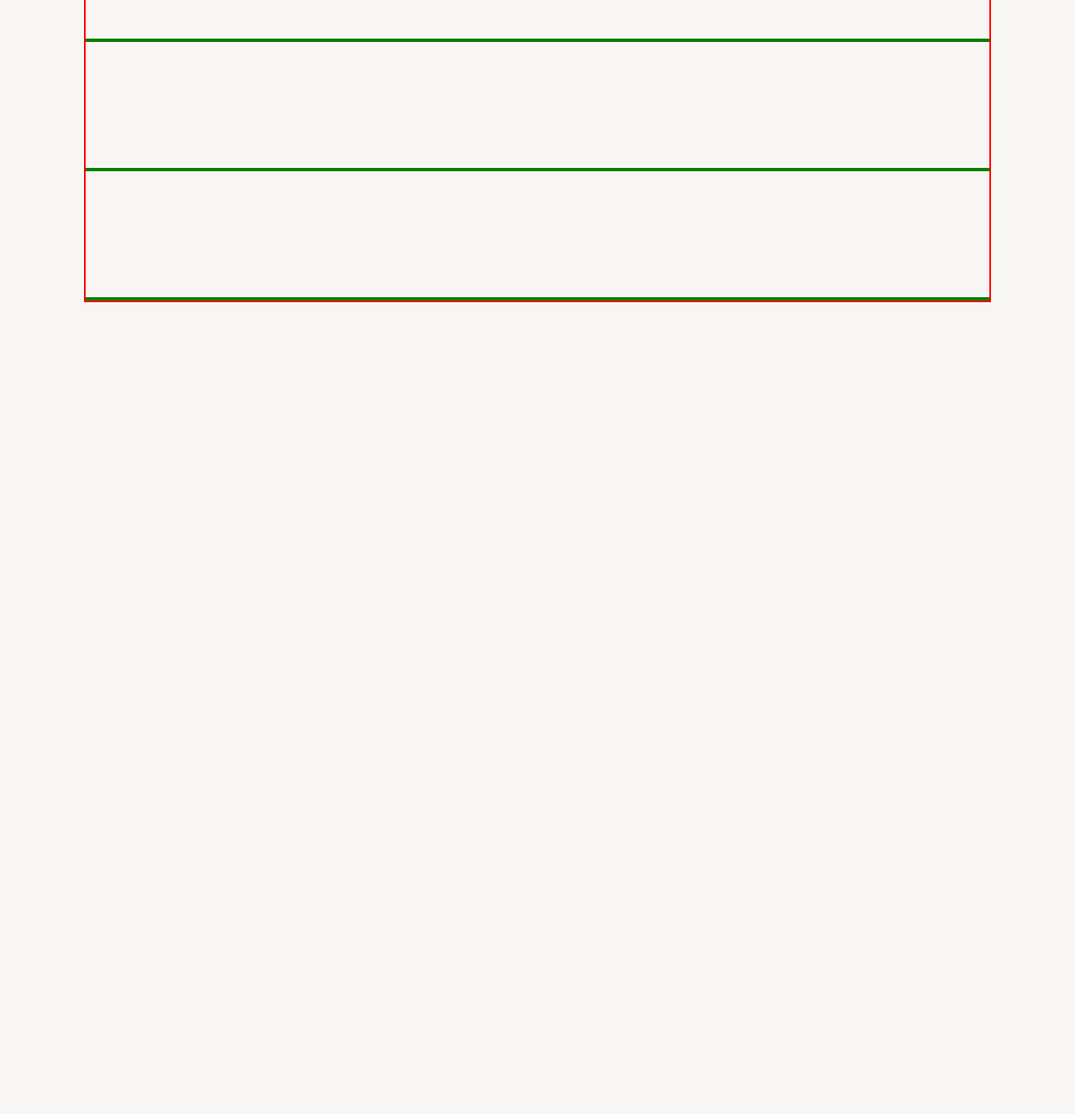
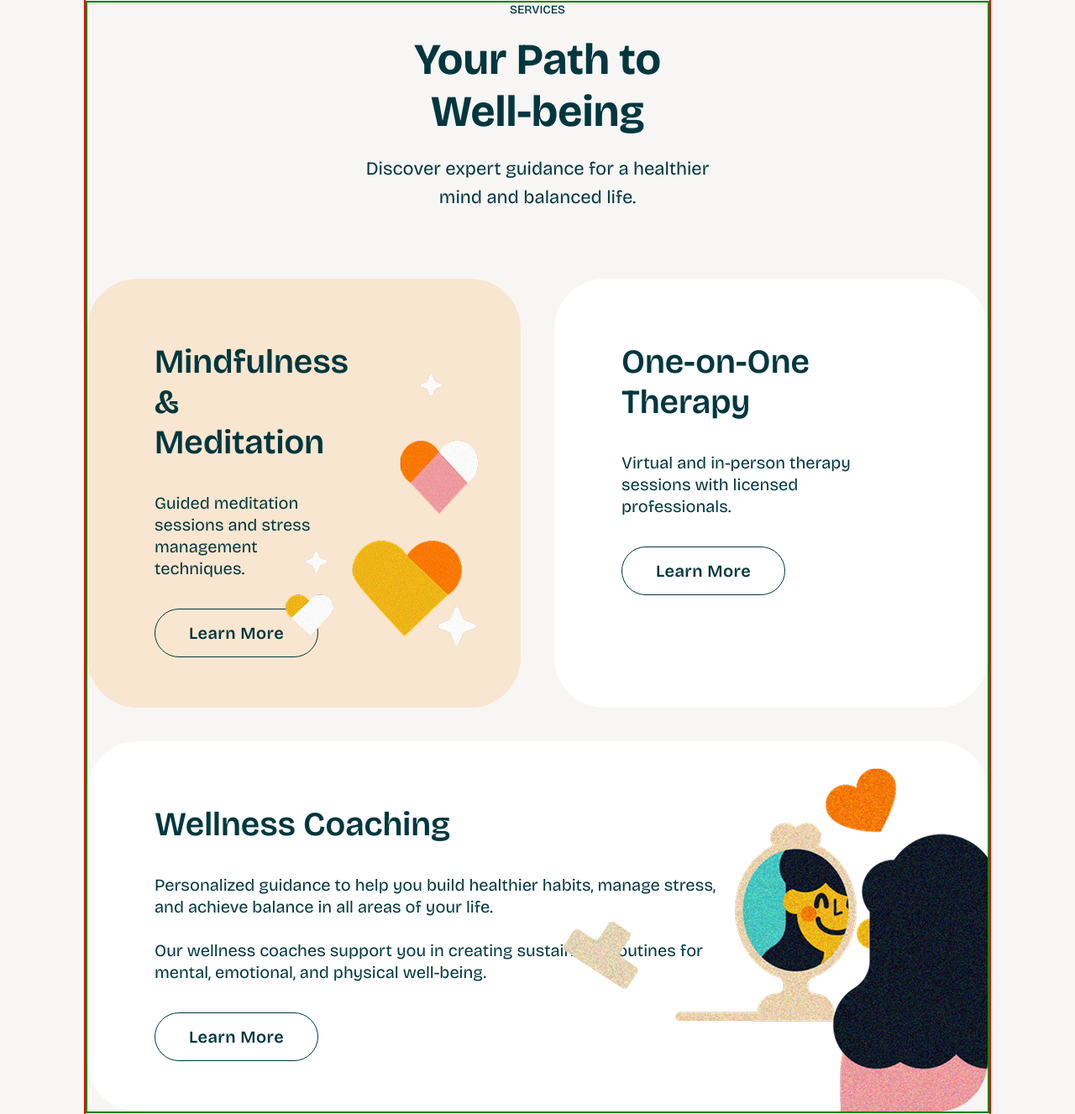
Before and after one commit to bakko7821/solus-landing-page, a plain HTML site: page index.html in a window 1280 px wide. Shown: the part 1707-3034 px from the top of the page at 84% size. Before the commit the page ends 2137 px from the top, so only its background shows below. Drawn offline with nearby package versions, Linux system fonts and the light colour scheme.

Commit message:
done about & services sections

```diff
--- a/index.html
+++ b/index.html
@@ -30,8 +30,47 @@
                 <button>Get Started</button>
             </div>
         </section>
-        <section class="about"></section>
-        <section class="services"></section>
+        <section class="about">
+            <div class="textBox">
+                <h2>How it works</h2>
+                <p class="titleText">We Help You Prioritize Your Mental Health</p>
+                <p class="descriptionText">Browse therapists, book a session, and start your healing journey with trusted professionals.</p>
+                <button>Find a Therapist</button>
+            </div>
+            <img src="images/Illustration_3.png" alt="">
+        </section>
+        <section class="services">
+            <div class="textBox">
+                <h2>Services</h2>
+                <p class="titleText">Your Path to Well-being</p>
+                <p class="descriptionText">Discover expert guidance for a healthier mind and balanced life.</p>
+            </div>
+            <div class="cardBox">
+                <article>
+                    <div class="textBox">
+                        <p class="titleText">Mindfulness & Meditation</p>
+                        <p class="descriptionText">Guided meditation sessions and stress management techniques.</p>
+                        <button>Learn More</button>
+                    </div>
+                    <img src="images/Illustration_10.png" alt="">
+                </article>
+                <article>
+                    <div class="textBox">
+                        <p class="titleText">One-on-One Therapy</p>
+                        <p class="descriptionText">Virtual and in-person therapy sessions with licensed professionals.</p>
+                        <button>Learn More</button>
+                    </div>
+                </article>
+                <article>
+                    <div class="textBox">
+                        <p class="titleText">Wellness Coaching</p>
+                        <p class="descriptionText">Personalized guidance to help you build healthier habits, manage stress, and achieve balance in all areas of your life.<br/><br/>Our wellness coaches support you in creating sustainable routines for mental, emotional, and physical well-being.</p>
+                        <button>Learn More</button>
+                    </div>
+                    <img src="images/Illustration_6.png" alt="">
+                </article>
+            </div>
+        </section>
         <section class="testimonial"></section>
         <section class="partners"></section>
         <section class="resources"></section>
--- a/style.css
+++ b/style.css
@@ -26,7 +26,7 @@ input {
 }
 
 /* FLEX-CENTER */
-html, body, header, header nav, main, main section, section.hero .info {
+html, body, header, header nav, main, main section, section.hero .info, section.services .textBox {
     display: flex;
     align-items: center;
     justify-content: center;
@@ -100,6 +100,8 @@ main section {
     border: 2px green solid;
 }
 
+/* HERO SECTION */
+
 section.hero {
     position: relative;
     background-color: #F9E6D0;
@@ -145,7 +147,9 @@ section.hero .info p {
     margin-bottom: 45px;
 }
 
-section.hero .info button {
+section.hero .info button,
+section.about .textBox button,
+section.services .cardBox article .textBox button {
     background-color: #00373E;
     color: #fff;
     border-radius: 100px;
@@ -153,9 +157,150 @@ section.hero .info button {
     font-size: 20px;
     letter-spacing: 0.5px;
     padding: 16px 40px;
-    transition: background-color 0.5s;
+    transition: background-color 0.5s, color 0.5s;
 }
 
-section.hero .info button:hover {
+section.hero .info button:hover,
+section.about .textBox button:hover {
     background-color: rgba(0, 55, 62, 0.8);
 }
+
+/* ABOUT SECTION */
+
+section.about {
+    justify-content: space-between;
+}
+
+section.about .textBox,
+section.services .textBox {
+    display: flex;
+    align-items: start;
+    justify-content: start;
+    flex-direction: column;
+    color: #00373E;
+    gap: 38px;
+}
+
+section.about .textBox h2,
+section.services .textBox h2 {
+    font-weight: 500;
+    font-size: 14px;
+    text-transform: uppercase;
+}
+
+section.about .textBox p.titleText,
+section.services .textBox p.titleText {
+    font-weight: bold;
+    font-size: 52px;
+    width: 60%;
+}
+
+section.about .textBox p.descriptionText,
+section.services .textBox p.descriptionText {
+    font-weight: 400;
+    font-size: 22px;
+    line-height: 34px;
+    width: 60%;
+}
+
+section.about img{
+    padding: 70px 68px 0px 68px;
+    background-color: #00373E;
+    border-radius: 60px;
+}
+
+/* SERVICES SECTION */
+
+section.services {
+    flex-direction: column;
+    gap: 80px;
+}
+
+section.services .textBox {
+    align-items: center;
+    justify-content: center;
+    flex-direction: column;
+    gap: 20px;
+}
+
+section.services .textBox h2, p {
+    text-align: center;
+}
+
+section.services .textBox p.descriptionText {
+    width: 70%;
+}
+
+section.services .cardBox {
+    display: grid;
+    grid-template-columns: repeat(2, 1fr); /* две колонки */
+    gap: 40px;
+}
+
+section.services .cardBox article {
+    position: relative;
+    display: flex;
+    border-radius: 60px;
+    overflow: hidden;
+    padding: 75px 0px 60px 80px;
+    background-color: #fff;
+}
+
+section.services .cardBox article img {
+    position: absolute;
+}
+
+section.services .cardBox article:nth-child(1) {
+    background-color: #F9E6D0;
+    padding: 75px 50px 60px 80px;
+}
+
+section.services .cardBox article:nth-child(1) img {
+    right: 50px;
+    bottom: 75px;
+}
+
+section.services .cardBox article:nth-child(1) p.descriptionText {
+    width: 60%;
+}
+
+section.services .cardBox article:nth-child(3) {
+    grid-column: 1 / -1;
+}
+
+section.services .cardBox article:nth-child(3) img {
+    right: 0;
+    bottom: 0;
+}
+
+section.services .cardBox article .textBox {
+    align-items: start;
+    justify-content: start;
+    gap: 35px;
+}
+
+section.services .cardBox article .textBox p {
+    text-align: start;
+}
+
+section.services .cardBox article .textBox p.titleText {
+    font-size: 40px;
+    font-weight: 600;
+}
+
+section.services .cardBox article .textBox p.descriptionText {
+    font-size: 20px;
+    line-height: 26px;
+    font-weight: 400;
+}
+
+section.services .cardBox article .textBox button {
+    border: 1px #00373E solid;
+    background-color: transparent;
+    color: #00373E;
+}
+
+section.services .cardBox article .textBox button:hover {
+    background-color: #00373E;
+    color: #fff;
+}
```
Also changed, not shown: images/Illustration_10.png (added), images/Illustration_3.png (added), images/illustration_6.png (added).
